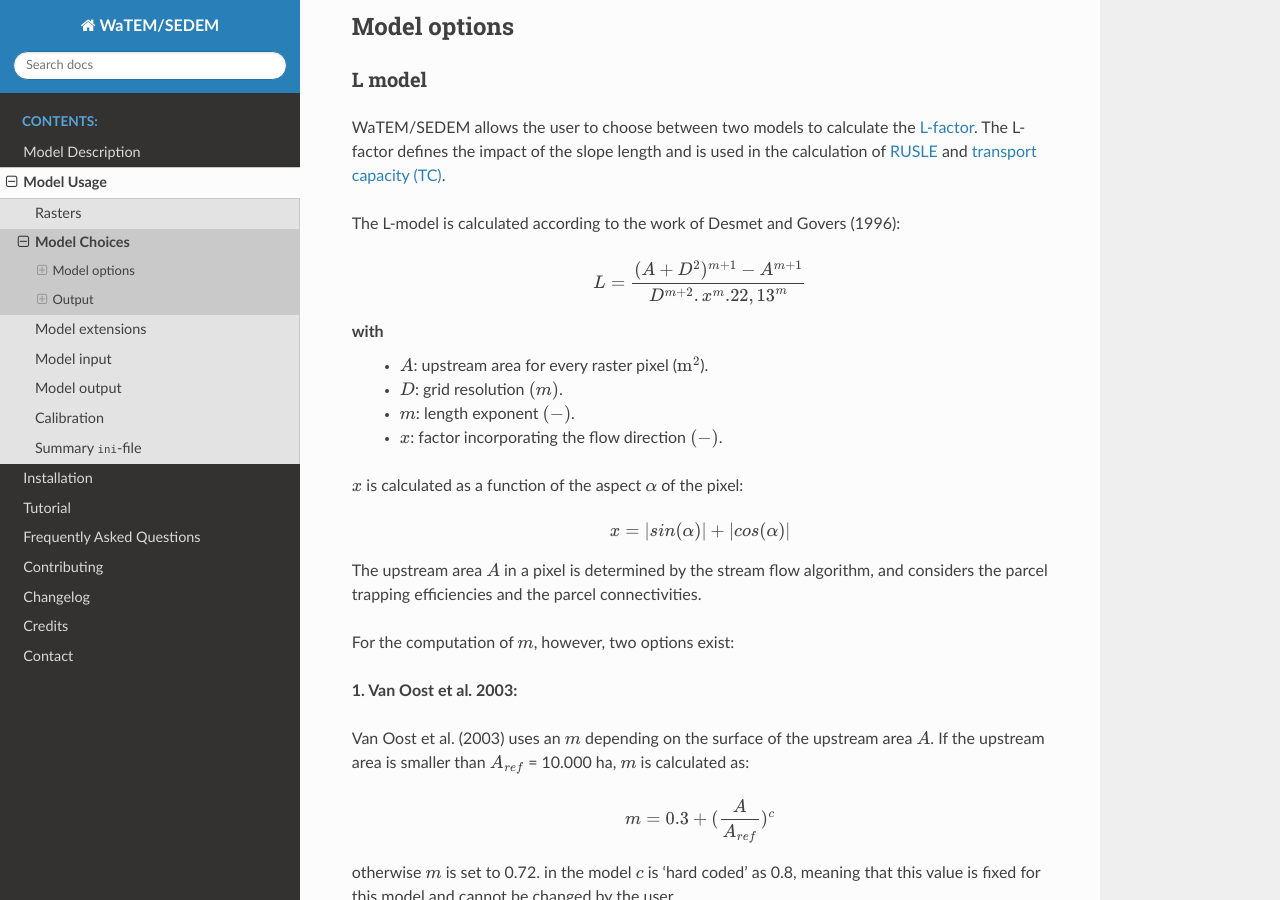
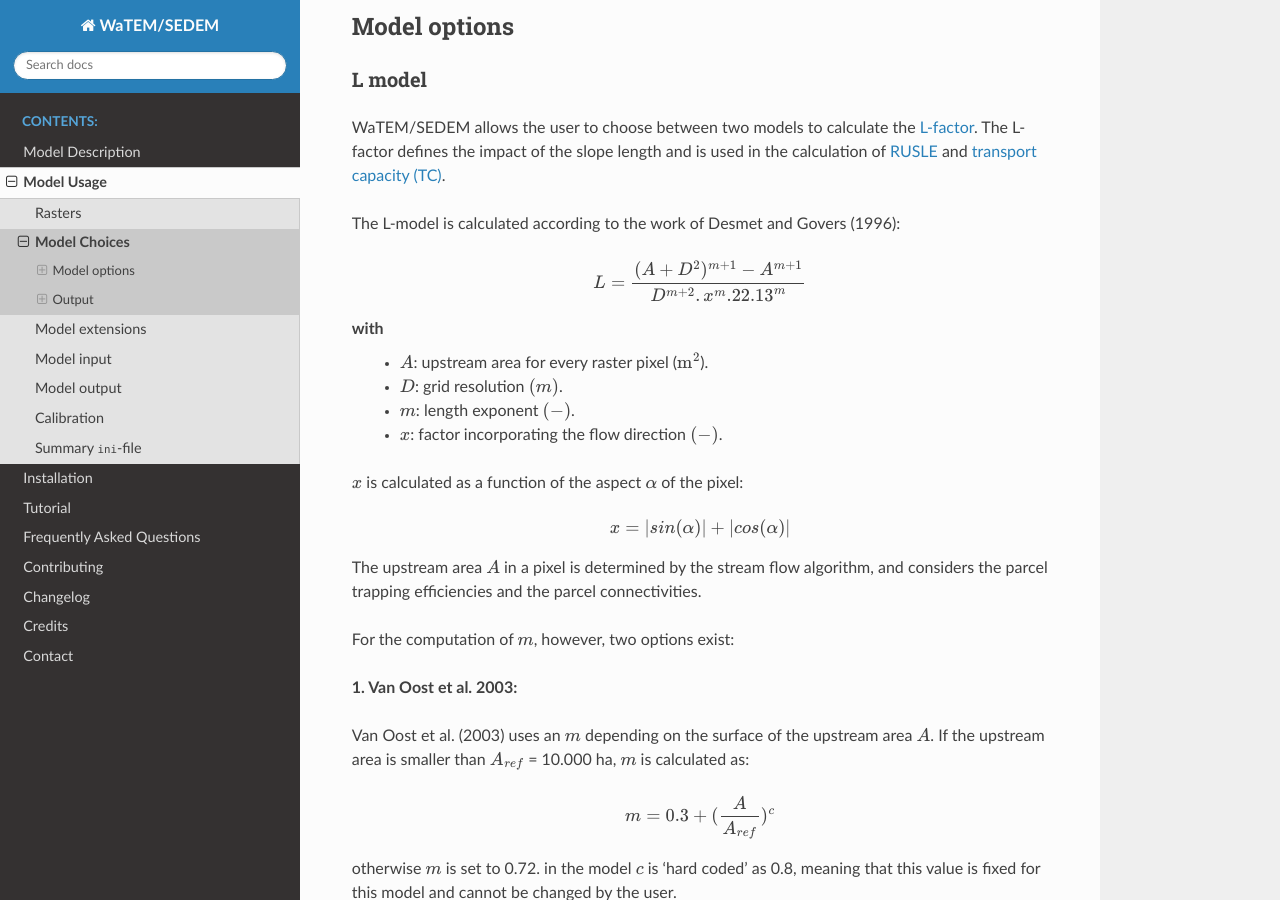
Before and after one commit to watem-sedem/watem-sedem, a Sphinx documentation site: the page built from docs/choices.rst, in a window 1280 px wide and 900 px high, scrolled down 413 px. Built offline with Sphinx 7.4.7 and the Read the Docs theme 3.1.0, drawn with Linux system fonts in a browser that asks for light colours; some of the changed text lies outside the part shown.

Commit message:
Change decimal separator

```diff
--- a/docs/choices.rst
+++ b/docs/choices.rst
@@ -31,7 +31,7 @@
 The L-model is calculated according to the work of Desmet and Govers (1996):
 
 .. math::
-    L = \frac{(A+D^2)^{m+1}-A^{m+1}}{D^{m+2}.x^m.22,13^m}
+    L = \frac{(A+D^2)^{m+1}-A^{m+1}}{D^{m+2}.x^m.22.13^m}
 
 with
  - :math:`A`: upstream area for every raster pixel (:math:`\text{m}^2`).
@@ -111,7 +111,7 @@
 **1. Nearing (1997)**:
 
 .. math::
-    S = -1,5+\frac{17}{1+e^{2,3-6.1.\sin{\theta}}}
+    S = -1.5+\frac{17}{1+e^{2.3-6.1.\sin{\theta}}}
 
 
 **2. McCool et al. (1987)**
```
